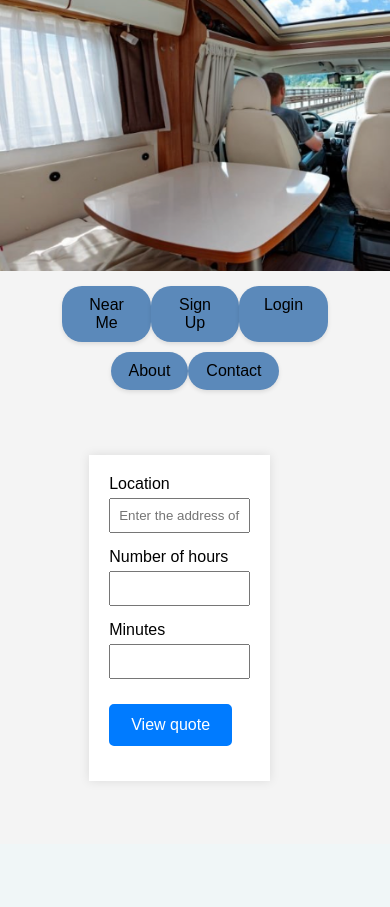
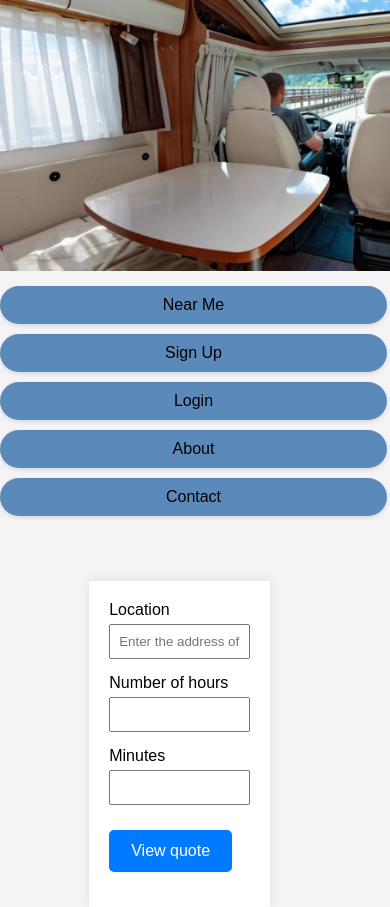
Before and after one commit to dniyomukiza/nearme, a Flask app: page / in a window 390 px wide. Before the commit the page ends 783 px from the top, so only its background shows below. Run offline with Flask 3, Linux system fonts and the light colour scheme.

Commit message:
fixing css

```diff
--- a/nearme/static/css/home.css
+++ b/nearme/static/css/home.css
@@ -9,8 +9,6 @@ img {
 
 /* styles for navbar links */
 nav a {
-    flex: 1;
-    text-align: center;
     margin: 0 10px;
     text-decoration: none;
     color: black;
@@ -21,6 +19,8 @@ nav a {
     border-radius: 20px;
     background-color: #5b89ba;
     box-shadow: 0 2px 4px rgba(0, 0, 0, 0.1);
+    flex: 1; /* Ensure all links have equal width */
+    text-align: center;
 }
 
 /* Hover effect */
@@ -53,16 +53,11 @@ nav {
     display: flex;
     width: 100%;
     align-items: center;
+    justify-content: space-between;
 }
 
 nav .left, nav .right {
     display: flex;
-    flex: 1;
-    justify-content: center;
-}
-
-.right {
-    justify-content: flex-end;
 }
 
 .content {
@@ -120,12 +115,14 @@ nav .left, nav .right {
 @media (max-width: 768px) {
     nav {
         flex-direction: column;
+        align-items: center;
     }
     nav .left, nav .right {
-        justify-content: center;
+        flex-direction: column;
+        width: 100%;
     }
     nav a {
         margin: 5px 0;
-        width: 100%;
+        width: 90%; /* Ensure links take the same width */
     }
 }
```
